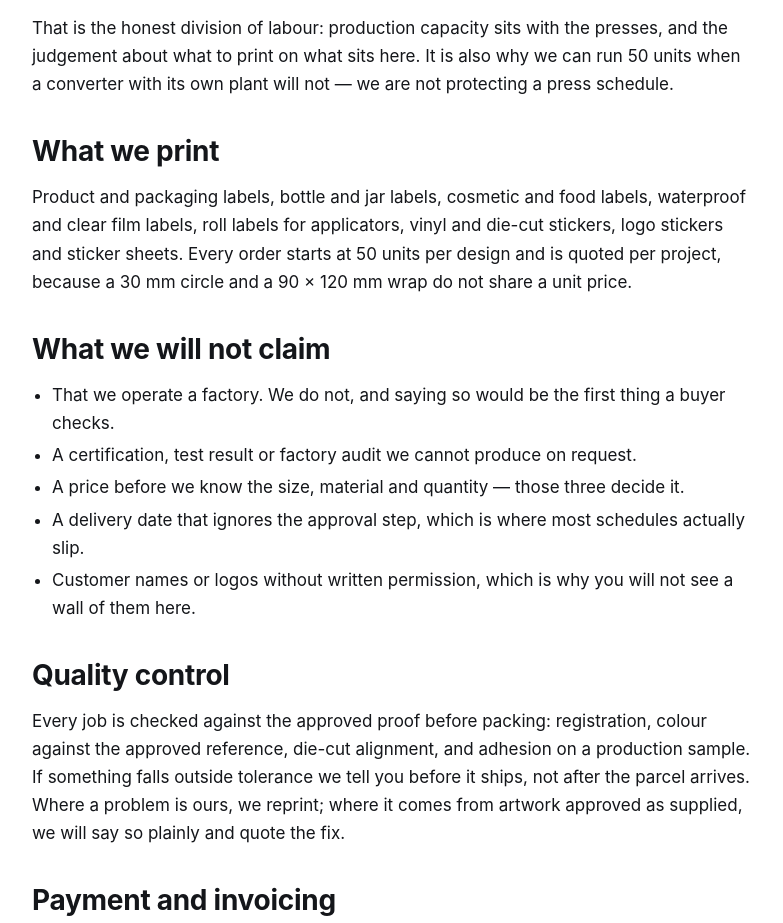
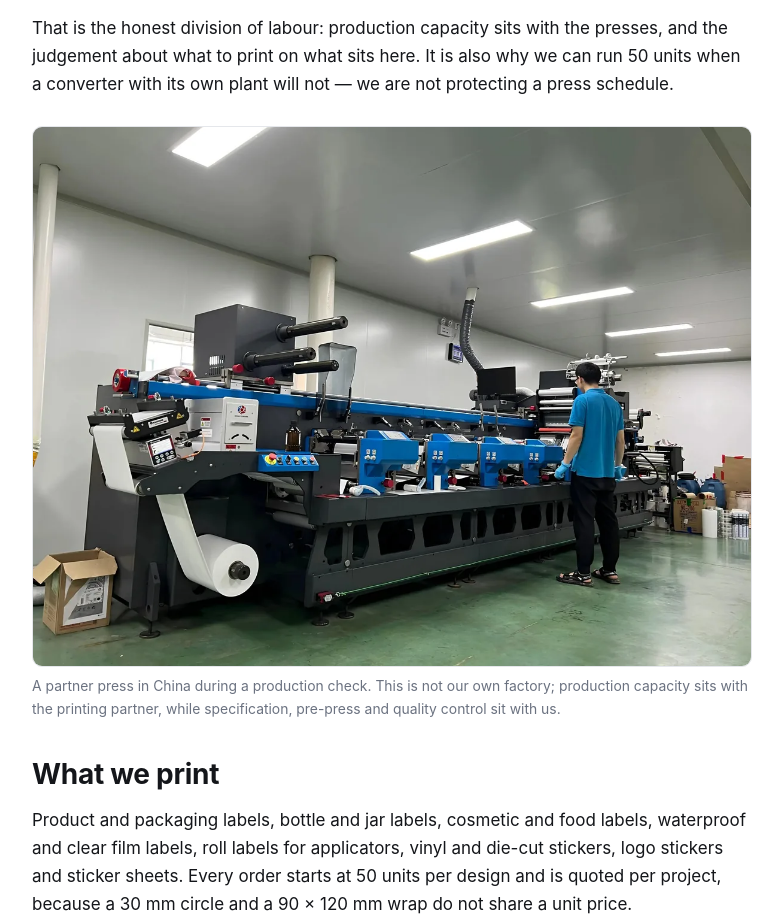
Before and after one commit to martinxionbiotech-max/customstickersprinting, an Astro site: page /about in a window 1280 px wide. Shown: the part 1383-2306 px from the top of the page, without its empty margins (248-1031 px from the left). Built offline with nearby package versions, Linux system fonts and the light colour scheme; Astro itself is replaced by a stand-in of ours.

Commit message:
content: add real partner press photo to about page

```diff
--- a/src/pages/about.astro
+++ b/src/pages/about.astro
@@ -71,6 +71,22 @@ const c = site.company;
         plant will not — we are not protecting a press schedule.
       </p>
 
+      <figure style="margin:28px 0 8px">
+        <img
+          src="/images/production/partner-press.webp"
+          alt="A worker monitoring a roll-fed label printing press in a clean production hall"
+          width="1200"
+          height="900"
+          loading="lazy"
+          decoding="async"
+          style="width:100%;height:auto;border-radius:10px;border:1px solid var(--line)"
+        />
+        <figcaption class="small" style="margin-top:8px">
+          A partner press in China during a production check. This is not our own factory; production capacity
+          sits with the printing partner, while specification, pre-press and quality control sit with us.
+        </figcaption>
+      </figure>
+
       <h2>What we print</h2>
       <p>
         Product and packaging labels, bottle and jar labels, cosmetic and food labels, waterproof and clear film
```
Also changed, not shown: public/images/production/partner-press.webp (added).
